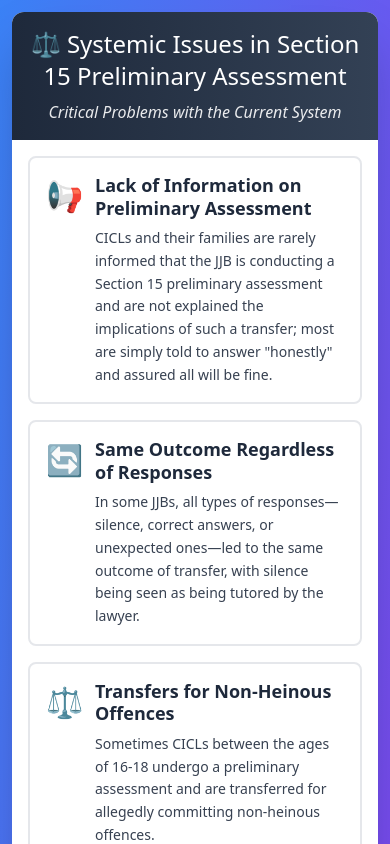
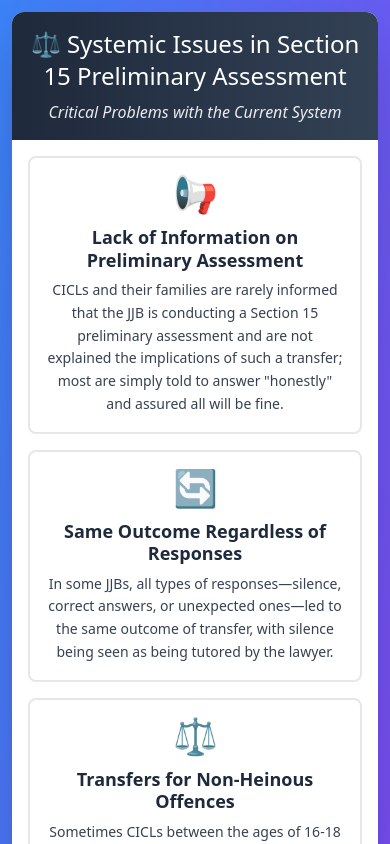
Before and after one commit to Vangi96/juvenile-justice-journey-sim, a React (Vite) app: page /systemic-issues in a window 390 px wide. Shown: the top 844 px of the page. Built offline with nearby package versions, Linux system fonts and the light colour scheme.

Commit message:
Refactor: Display images above text on mobile
Adjusted the layout to display images above the corresponding text on smaller screens for improved readability and mobile user experience.

```diff
--- a/src/pages/SystemicIssues.tsx
+++ b/src/pages/SystemicIssues.tsx
@@ -1,3 +1,4 @@
+
 
 import { useNavigate } from 'react-router-dom';
 
@@ -59,12 +60,12 @@ const SystemicIssues = () => {
           <div className="grid grid-cols-1 gap-4 sm:gap-6 mb-6 sm:mb-8">
             {issues.map((issue, index) => (
               <div key={index} className="bg-white border-2 border-gray-200 rounded-lg sm:rounded-xl p-4 sm:p-6 hover:border-blue-400 hover:shadow-lg transition-all duration-300 active:bg-gray-50">
-                <div className="flex items-start gap-3 sm:gap-4">
-                  <div className="text-3xl sm:text-4xl flex-shrink-0 mt-1">{issue.icon}</div>
-                  <div className="flex-1 min-w-0">
-                    <h3 className="text-lg sm:text-xl font-semibold text-slate-800 mb-2 sm:mb-3 leading-tight">{issue.title}</h3>
-                    <p className="text-sm sm:text-base text-gray-700 leading-relaxed">{issue.description}</p>
-                  </div>
+                <div className="text-center mb-3 sm:mb-4">
+                  <div className="text-4xl sm:text-5xl mb-2">{issue.icon}</div>
+                </div>
+                <div className="text-center sm:text-left">
+                  <h3 className="text-lg sm:text-xl font-semibold text-slate-800 mb-2 sm:mb-3 leading-tight">{issue.title}</h3>
+                  <p className="text-sm sm:text-base text-gray-700 leading-relaxed">{issue.description}</p>
                 </div>
               </div>
             ))}
```
